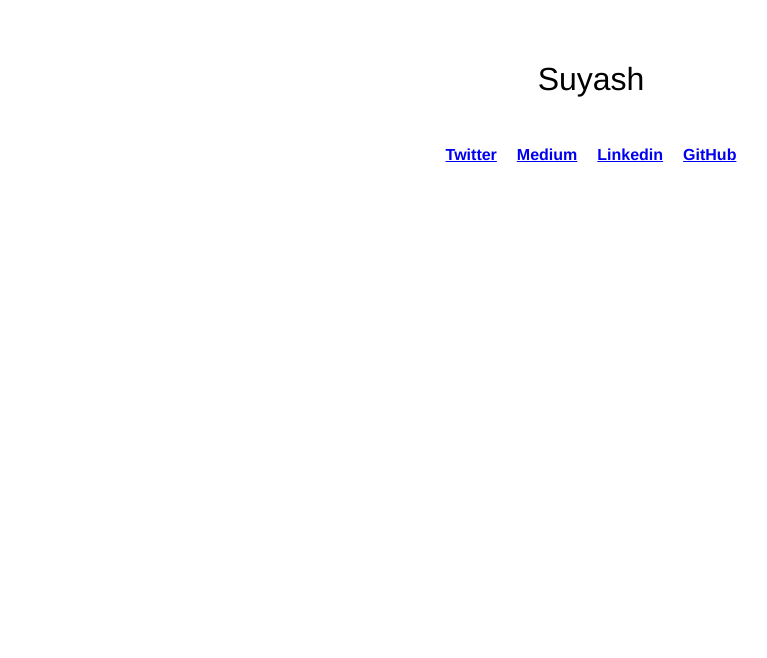
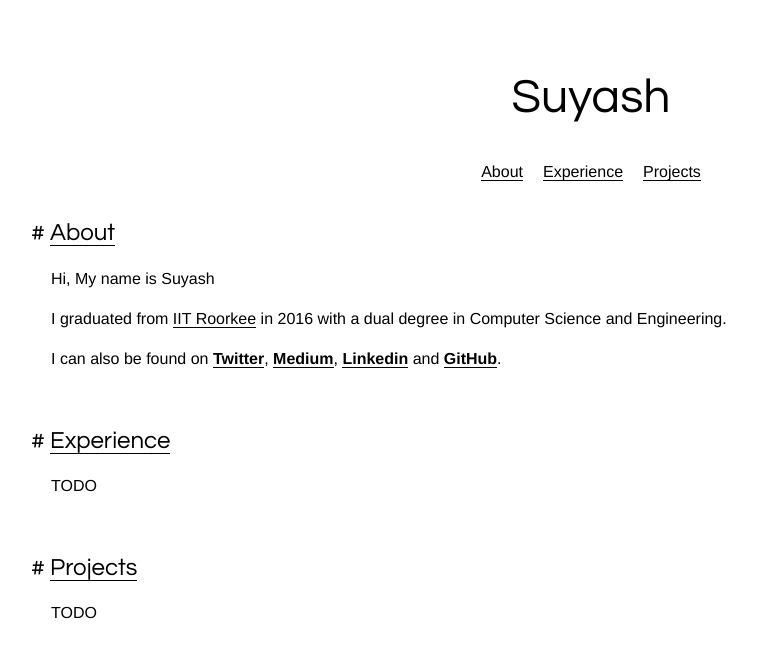
Before and after one commit to suyash/suyash.github.io, a Jekyll site: the page built from index.html, in a window 1280 px wide. Shown: the top 658 px of the page, without its empty margins (49-816 px from the left). Built offline with Jekyll 4.4.1, drawn with Linux system fonts in a browser that asks for light colours.

Commit message:
sections

```diff
--- a/_config.yml
+++ b/_config.yml
@@ -1,9 +1,10 @@
 title: Suyash
 email: dextrous93@gmail.com
 description: Suyash's Website
-baseurl: "" # the subpath of your site, e.g. /blog
-url: "" # the base hostname & protocol for your site, e.g. http://example.com
+url: "https://suyash.github.io" # the base hostname & protocol for your site, e.g. http://example.com
 twitter_username: dextrous93
+medium_username: suyash93
+linkedin_username: suyash93
 github_username:  suyash
 gaid: UA-80985362-1
 
--- /dev/null
+++ b/_includes/about.md
@@ -0,0 +1,7 @@
+## [About](/#about)
+
+Hi, My name is Suyash
+
+I graduated from [IIT Roorkee](https://www,iitr.ac.in) in 2016 with a dual degree in Computer Science and Engineering.
+
+I can also be found on __[Twitter](https://twitter.com/{{site.twitter_username}})__, __[Medium](https://medium.com/@{{site.medium_username}})__, __[Linkedin](https://in.linkedin.com/in/{{site.linkedin_username}})__ and __[GitHub](https://github.com/{{site.github_username}})__.
--- /dev/null
+++ b/_includes/experience.md
@@ -0,0 +1,3 @@
+## [Experience](#experience)
+
+TODO
--- /dev/null
+++ b/_includes/projects.md
@@ -0,0 +1,3 @@
+## [Projects](#projects)
+
+TODO
--- a/_layouts/base.html
+++ b/_layouts/base.html
@@ -5,12 +5,23 @@
 		<meta name="viewport" content="width=device-width, initial-scale=1, shrink-to-fit=no">
 		<meta http-equiv="x-ua-compatible" content="ie=edge">
 
-		<link rel="stylesheet" href="https://cdnjs.cloudflare.com/ajax/libs/normalize/7.0.0/normalize.min.css" />
+		<link href="https://cdnjs.cloudflare.com/ajax/libs/normalize/7.0.0/normalize.min.css" rel="stylesheet">
+		<link href="https://fonts.googleapis.com/css?family=Questrial" rel="stylesheet">
 		<link rel="stylesheet" href="css/base.css" />
 
 		<title>{{ site.title }}</title>
 	</head>
 	<body>
 		{{ content }}
+
+		<script>
+			(function(i,s,o,g,r,a,m){i['GoogleAnalyticsObject']=r;i[r]=i[r]||function(){
+			(i[r].q=i[r].q||[]).push(arguments)},i[r].l=1*new Date();a=s.createElement(o),
+			m=s.getElementsByTagName(o)[0];a.async=1;a.src=g;m.parentNode.insertBefore(a,m)
+			})(window,document,'script','https://www.google-analytics.com/analytics.js','ga');
+
+			ga('create', '{{ site.gaid }}', 'auto');
+			ga('send', 'pageview');
+		</script>
 	</body>
 </html>
--- a/css/base.scss
+++ b/css/base.scss
@@ -6,20 +6,51 @@
 body {
 	padding: 40px 80px;
 	font-family: Helvetica, 'Helvetica Neue', arial, sans-serif;
-	text-align: center;
 }
 
-#links {
-	padding-top: 10px;
+h1,h2 {
+	font-family: 'Questrial', Helvetica, 'Helvetica Neue', arial, sans-serif;
+	font-weight: normal;
+}
+
+#title, #links {
 	display: flex;
 	justify-content: center;
 }
 
 #title {
-	font-weight: normal;
+	font-size: 3rem;
+	margin: 30px 0;
+}
+
+a {
+	color: black;
+	text-decoration: none;
+	line-height: 1.5rem;
+	border-bottom: 1px solid black;
+
+	&:hover {
+		color: royalblue;
+		border-bottom: 1px solid royalblue;
+	}
 }
 
 .link {
 	padding: 0 10px;
-	font-weight: bold;
+	margin: 5px 0;
 }
+
+h2 {
+	&:before {
+		content: '# ';
+	}
+}
+
+section {
+	padding: 10px 0;
+
+	p {
+		padding-left: 20px;
+		line-height: 1.5rem;
+	}
+}
--- a/index.html
+++ b/index.html
@@ -2,20 +2,27 @@
 layout: base
 ---
 
-<h1 id="title">Suyash</h1>
-<div id="links">
-	<p class="link"><a href="https://twitter.com/dextrous93">Twitter</a></p>
-	<p class="link"><a href="https://medium.com/@suyash93">Medium</a></p>
-	<p class="link"><a href="https://in.linkedin.com/in/suyash93">Linkedin</a></p>
-	<p class="link"><a href="https://github.com/suyash">GitHub</a></p>
-</div>
+<header>
+	<h1 id="title">Suyash</h1>
 
-<script>
-	(function(i,s,o,g,r,a,m){i['GoogleAnalyticsObject']=r;i[r]=i[r]||function(){
-	(i[r].q=i[r].q||[]).push(arguments)},i[r].l=1*new Date();a=s.createElement(o),
-	m=s.getElementsByTagName(o)[0];a.async=1;a.src=g;m.parentNode.insertBefore(a,m)
-	})(window,document,'script','https://www.google-analytics.com/analytics.js','ga');
+	<div id="links">
+		<p class="link"><a href="#about">About</a></p>
+		<p class="link"><a href="#experience">Experience</a></p>
+		<p class="link"><a href="#projects">Projects</a></p>
+	</div>
+</header>
 
-	ga('create', '{{ site.gaid }}', 'auto');
-	ga('send', 'pageview');
-</script>
+<section id="about">
+	{% capture about %}{% include about.md %}{% endcapture %}
+	{{ about | markdownify }}
+</section>
+
+<section id="experience">
+	{% capture experience %}{% include experience.md %}{% endcapture %}
+	{{ experience | markdownify }}
+</section>
+
+<section id="projects">
+	{% capture projects %}{% include projects.md %}{% endcapture %}
+	{{ projects | markdownify }}
+</section>
```
